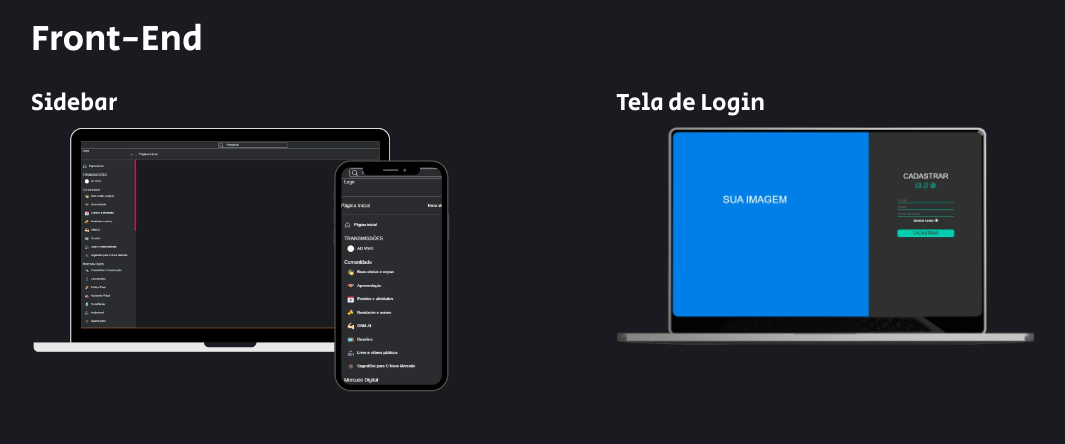
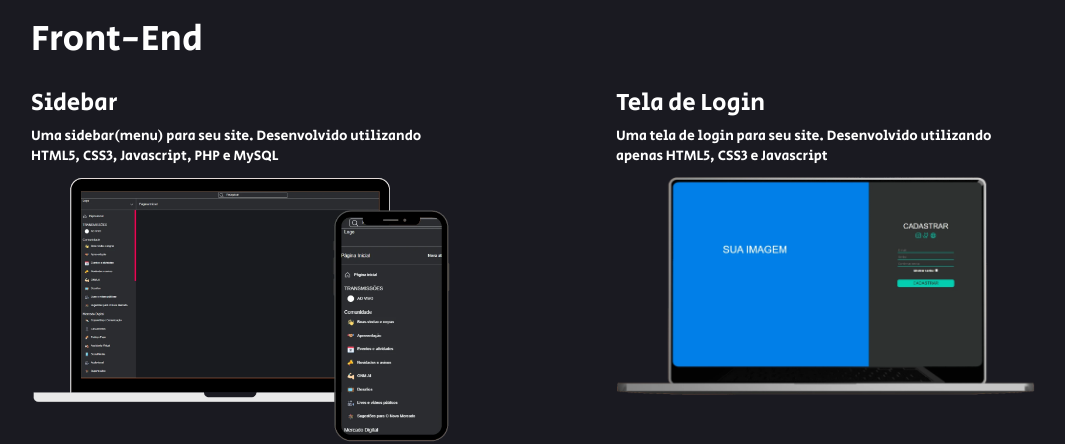
Before and after one commit to PedroPro212/Portfolio, a PHP site: page /pages/projetos.html in a window 1280 px wide. Shown: the part 64-508 px from the top of the page, without its empty margins (39-1104 px from the left). Run offline with PHP 8.4, Linux system fonts and the light colour scheme.

Commit message:
style
Ajustes tela de projetos

```diff
--- a/pages/projetos.html
+++ b/pages/projetos.html
@@ -33,11 +33,13 @@
             <h1 class="col-sm-12 text-left">Front-End</h1>
             <section class="col-sm-6">
                 <h3>Sidebar</h3>
+                <p>Uma sidebar(menu) para seu site. Desenvolvido utilizando <br> HTML5, CSS3, Javascript, PHP e MySQL</p>
                 <img src="../img/Projeto-1.webp" alt="Sidebar">
             </section>
 
             <section class="col-sm-6">
                 <h3>Tela de Login</h3>
+                <p>Uma tela de login para seu site. Desenvolvido utilizando <br>apenas HTML5, CSS3 e Javascript</p>
                 <img src="../img/projeto-2.webp" alt="Tela de login">
             </section>
         </div>
--- a/style/projetos.css
+++ b/style/projetos.css
@@ -6,6 +6,9 @@ body{
     font-family: 'Secular One', sans-serif;
 }
 
+.container h3{
+    margin-bottom: 1rem;
+}
 .container img{
     width: 30em;
 }
```
